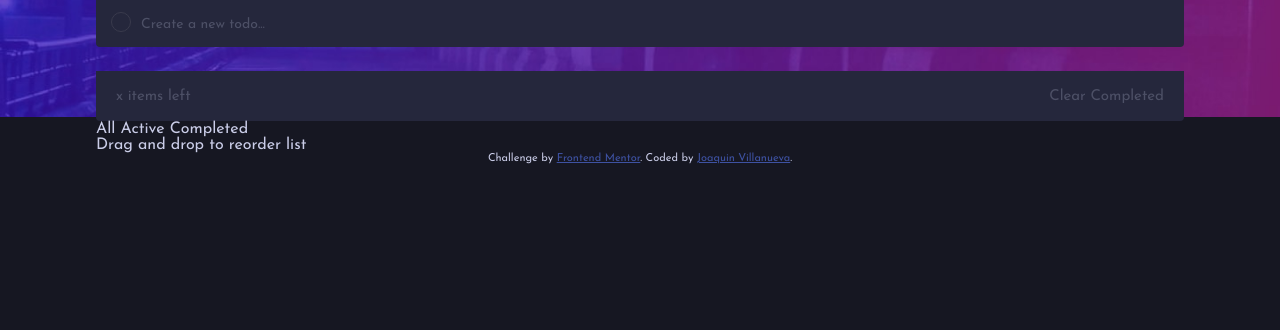
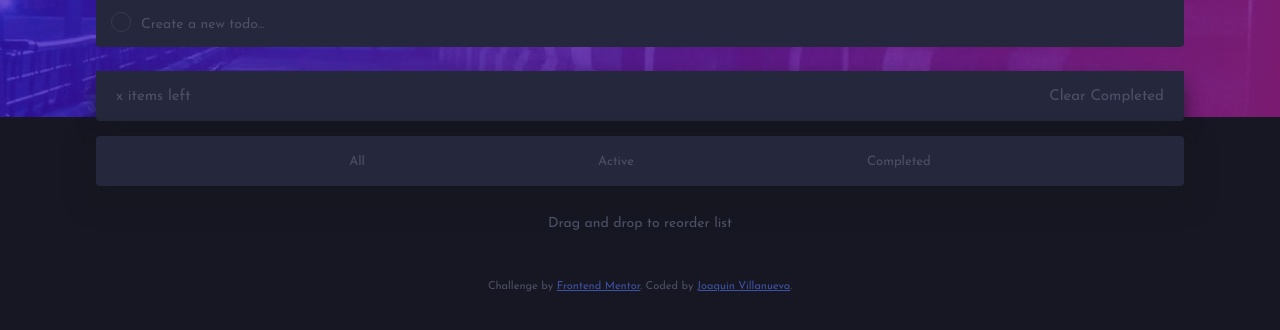
Before and after one commit to JoaquinVF/todo-app-main, a plain HTML site: page index.html in a window 1280 px wide. Shown: the part 108-438 px from the top of the page. Drawn offline with Linux system fonts and the light colour scheme.

Commit message:
Update 1.4
box shadow add

```diff
--- a/index.html
+++ b/index.html
@@ -30,11 +30,14 @@
       </div>
     </div>
     <div class="filter-container">
-      All
-      Active
-      Completed
+      <div class="filter1">All</div>
+      <div class="filter2">Active</div>
+      <div class="filter3">Completed</div>
     </div>
-    Drag and drop to reorder list
+    <div class="text">
+      Drag and drop to reorder list
+    </div>
+
 
   </div>
   <div class="attribution">
--- a/style.css
+++ b/style.css
@@ -20,6 +20,7 @@ body{
     --tgl-btn: url("./images/icon-sun.svg");
     --tgl-txt-active:hsl(240, 10%, 72%);
     --tgl-txt-check: hsl(233, 14%, 35%);
+    --bx-shdw:hsl(240, 19%, 11%);
 
     background: var(--bg);
     color: var(--fg);
@@ -27,12 +28,13 @@ body{
 .light{
     --top-img: url("./images/bg-mobile-light.jpg");
     --tgl-btn: url("./images/icon-moon.svg");
-    --bg: hsl(236, 33%, 92%);
+    --bg: hsl(0, 0%, 95%);
     --bg-todo: hsl(0, 0%, 98%);
     --fg: hsl(237, 14%, 26%);
     --lg-todo: hsl(236, 33%, 92%);
     --tgl-txt-active:hsl(233, 14%, 35%);
     --tgl-txt-check:hsl(240, 10%, 72%);
+    --bx-shdw:rgba(0, 0, 0, 0.028);
 }
 .background{
     position: absolute;
@@ -115,7 +117,7 @@ header{
     font-size: 15px;
     cursor: grab;
     border-bottom: 1px solid var(--lg-todo);
-    border-radius: 4px 4px 0 0;
+    box-shadow: 0px 0px 0px var(--bx-shdw);
 }
 .todo input[type="checkbox"]{
     display: none;
@@ -150,11 +152,34 @@ header{
     font-size: 15px;
     color: hsl(233, 14%, 35%);
     border-radius: 0 0 4px 4px;
+    box-shadow: 0px 10px 20px -3px var(--bx-shdw);
+}
+.filter-container{
+    position: relative;
+    margin-top: 15px;
+    width: 100%;
+    height: 50px;
+    display: flex;
+    justify-content: space-evenly;
+    align-items: center;
+    background-color: var(--bg-todo);
+    padding: 20px;
+    font-size: 13px;
+    color: hsl(233, 14%, 35%);
+    border-radius: 4px;
+    box-shadow: 0px 10px 20px 10px var(--bx-shdw);
+}
+.text{
+    position: relative;
+    margin: 30px 0 50px 0;
+    width: 100%;
+    text-align: center;
+    font-size: 14px;
+    color: var(--tgl-txt-check);
 }
 
-
-
 .attribution{
+    color: var(--tgl-txt-check);
     font-size: 11px; text-align: center;
 }
 .attribution a{
```
